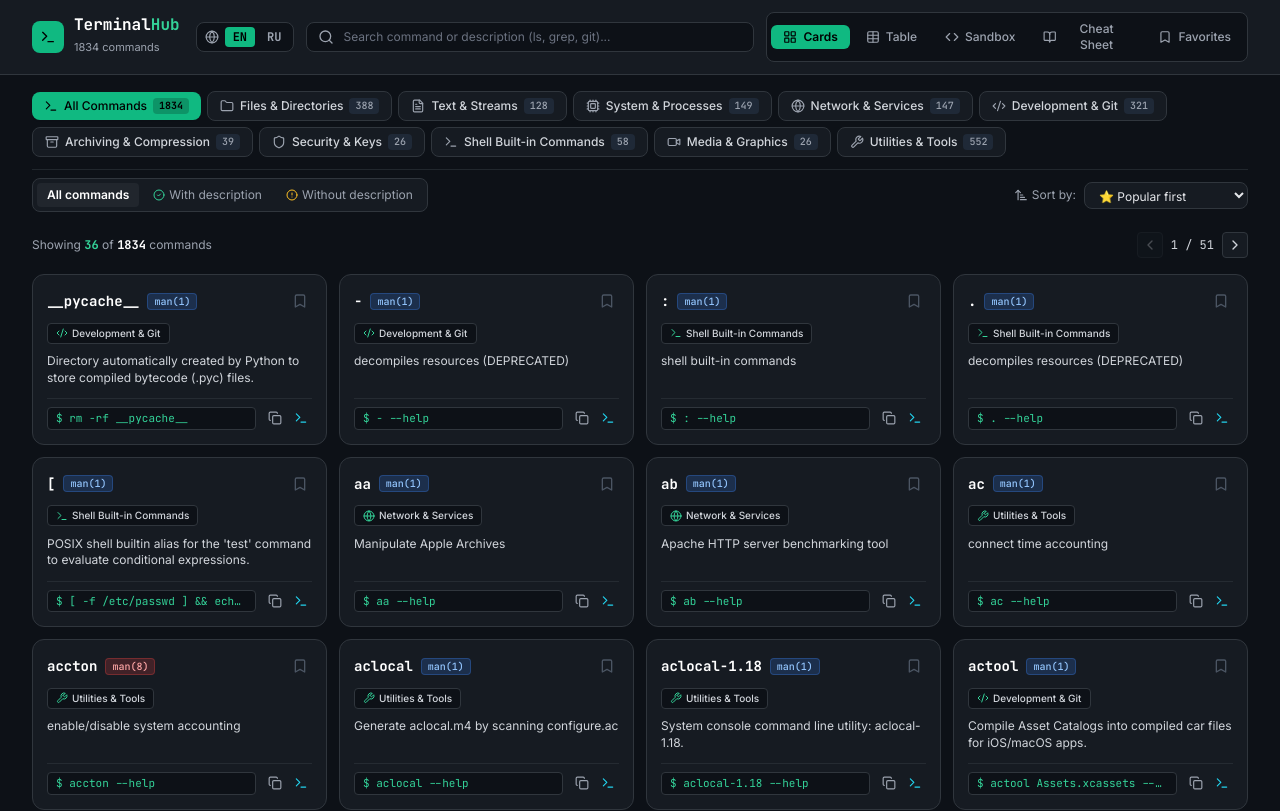
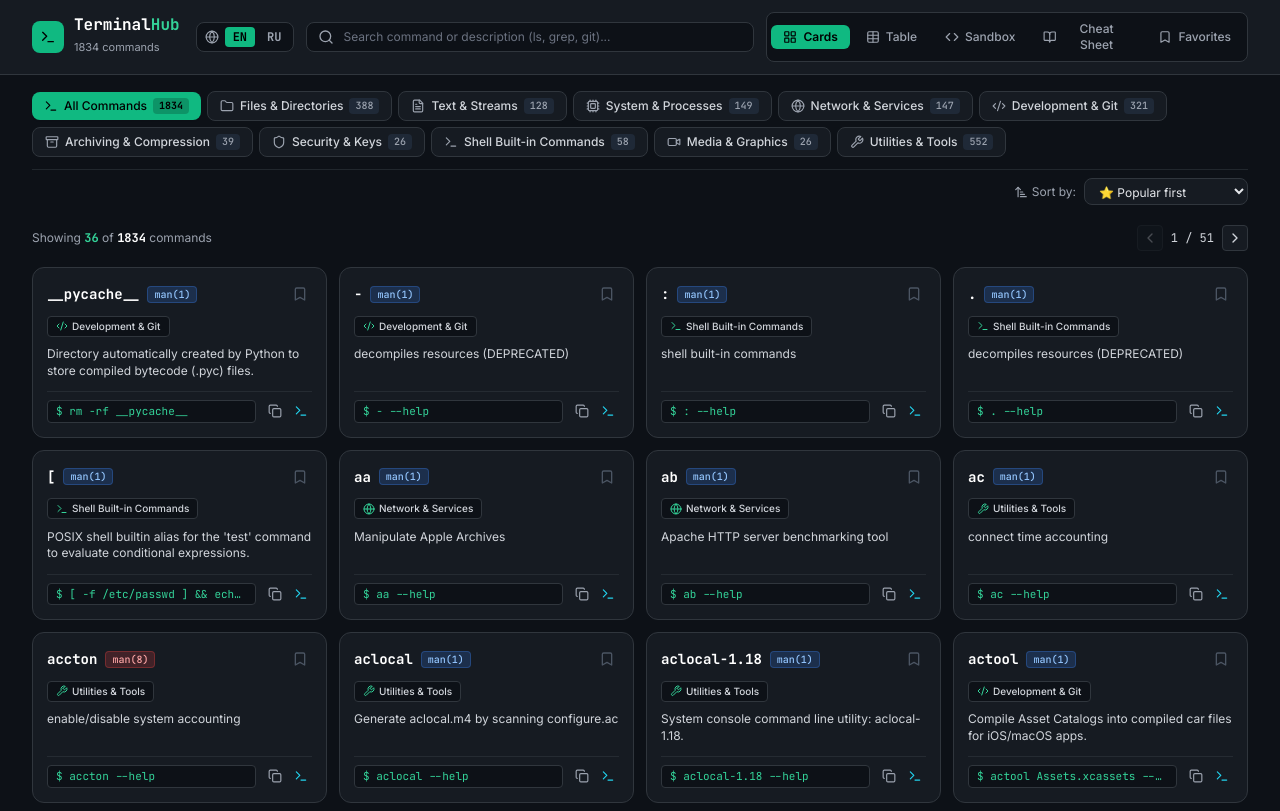
Before and after one commit to butovx/terminal-commands-hub, a React (Vite) app: page / in a window 1280 px wide. Shown: the top 811 px of the page. Built offline with nearby package versions, Linux system fonts and the light colour scheme.

Commit message:
Remove description status filter tabs

```diff
--- a/src/App.jsx
+++ b/src/App.jsx
@@ -26,7 +26,6 @@ export default function App() {
   const [searchTerm, setSearchTerm] = useState('');
   const [debouncedSearchTerm, setDebouncedSearchTerm] = useState('');
   const [selectedCategory, setSelectedCategory] = useState('all');
-  const [descFilter, setDescFilter] = useState('all');
   const [sortBy, setSortBy] = useState('popular');
   const [activeView, setActiveView] = useState('grid');
 
@@ -104,22 +103,12 @@ export default function App() {
     return counts;
   }, []);
 
-  const totalWithDesc = useMemo(() => {
-    return commandsData.filter(c => c.has_desc).length;
-  }, []);
-
   // Stabilized & Weighted Search + Filtering Logic
   const filteredCommands = useMemo(() => {
     let result = searchCommands(commandsData, debouncedSearchTerm);
 
     if (selectedCategory !== 'all') {
       result = result.filter(cmd => cmd.category === selectedCategory);
-    }
-
-    if (descFilter === 'has_desc') {
-      result = result.filter(cmd => cmd.has_desc);
-    } else if (descFilter === 'no_desc') {
-      result = result.filter(cmd => !cmd.has_desc);
     }
 
     // Apply secondary sorting if user selected explicit order
@@ -132,11 +121,11 @@ export default function App() {
     }
 
     return result;
-  }, [debouncedSearchTerm, selectedCategory, descFilter, sortBy]);
+  }, [debouncedSearchTerm, selectedCategory, sortBy]);
 
   useEffect(() => {
     setCurrentPage(1);
-  }, [debouncedSearchTerm, selectedCategory, descFilter, sortBy]);
+  }, [debouncedSearchTerm, selectedCategory, sortBy]);
 
   const totalPages = Math.ceil(filteredCommands.length / PAGE_SIZE) || 1;
   const paginatedCommands = useMemo(() => {
@@ -159,7 +148,6 @@ export default function App() {
         setActiveView={setActiveView}
         bookmarksCount={bookmarkedIds.size}
         totalCount={commandsData.length}
-        withDescCount={totalWithDesc}
         filteredCount={filteredCommands.length}
         language={language}
         setLanguage={setLanguage}
@@ -175,8 +163,6 @@ export default function App() {
             <CategoryFilter
               selectedCategory={selectedCategory}
               setSelectedCategory={setSelectedCategory}
-              descFilter={descFilter}
-              setDescFilter={setDescFilter}
               sortBy={sortBy}
               setSortBy={setSortBy}
               categoryCounts={categoryCounts}
--- a/src/components/CategoryFilter.jsx
+++ b/src/components/CategoryFilter.jsx
@@ -1,12 +1,10 @@
 import React from 'react';
 import { CATEGORIES, getCategoryMeta } from '../utils/categories';
-import { Filter, CheckCircle2, AlertCircle, SortAsc } from 'lucide-react';
+import { SortAsc } from 'lucide-react';
 
 export default function CategoryFilter({
   selectedCategory,
   setSelectedCategory,
-  descFilter,
-  setDescFilter,
   sortBy,
   setSortBy,
   categoryCounts,
@@ -47,45 +45,7 @@ export default function CategoryFilter({
       </div>
 
       {/* Sub-filters & Sorting toolbar */}
-      <div className="flex flex-wrap items-center justify-between gap-2 pt-2 border-t border-[#30363d]/60 text-xs">
-
-        {/* Status Filter */}
-        <div className="flex items-center gap-1 bg-[#161b22] p-1 rounded-lg border border-[#30363d]">
-          <button
-            onClick={() => setDescFilter('all')}
-            className={`px-2.5 py-1 rounded transition-all ${
-              descFilter === 'all'
-                ? 'bg-[#21262d] text-white font-semibold'
-                : 'text-gray-400 hover:text-gray-200'
-            }`}
-          >
-            {t.statusFilter.all}
-          </button>
-
-          <button
-            onClick={() => setDescFilter('has_desc')}
-            className={`px-2.5 py-1 rounded transition-all flex items-center gap-1 ${
-              descFilter === 'has_desc'
-                ? 'bg-emerald-950 text-emerald-400 font-semibold border border-emerald-800/60'
-                : 'text-gray-400 hover:text-gray-200'
-            }`}
-          >
-            <CheckCircle2 className="w-3 h-3 text-emerald-400" />
-            <span>{t.statusFilter.hasDesc}</span>
-          </button>
-
-          <button
-            onClick={() => setDescFilter('no_desc')}
-            className={`px-2.5 py-1 rounded transition-all flex items-center gap-1 ${
-              descFilter === 'no_desc'
-                ? 'bg-amber-950 text-amber-400 font-semibold border border-amber-800/60'
-                : 'text-gray-400 hover:text-gray-200'
-            }`}
-          >
-            <AlertCircle className="w-3 h-3 text-amber-400" />
-            <span>{t.statusFilter.noDesc}</span>
-          </button>
-        </div>
+      <div className="flex flex-wrap items-center justify-end gap-2 pt-2 border-t border-[#30363d]/60 text-xs">
 
         {/* Sorting Dropdown */}
         <div className="flex items-center gap-2">
--- a/src/components/Header.jsx
+++ b/src/components/Header.jsx
@@ -18,7 +18,6 @@ export default function Header({
   setActiveView,
   bookmarksCount,
   totalCount,
-  withDescCount,
   filteredCount,
   language,
   setLanguage,
```
